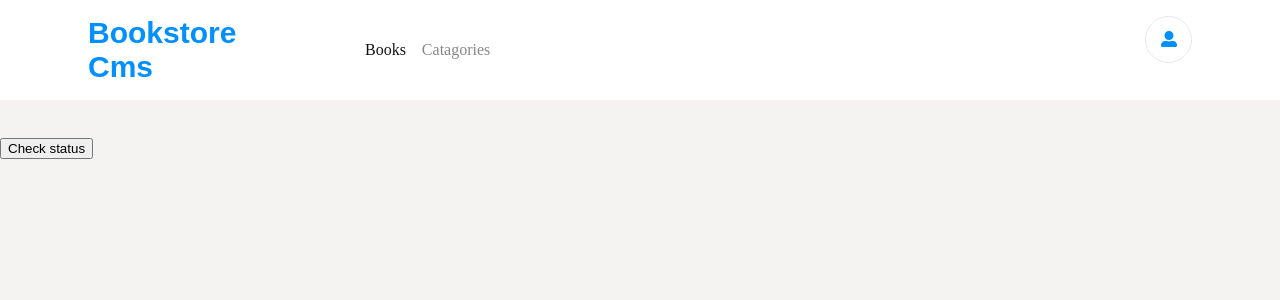
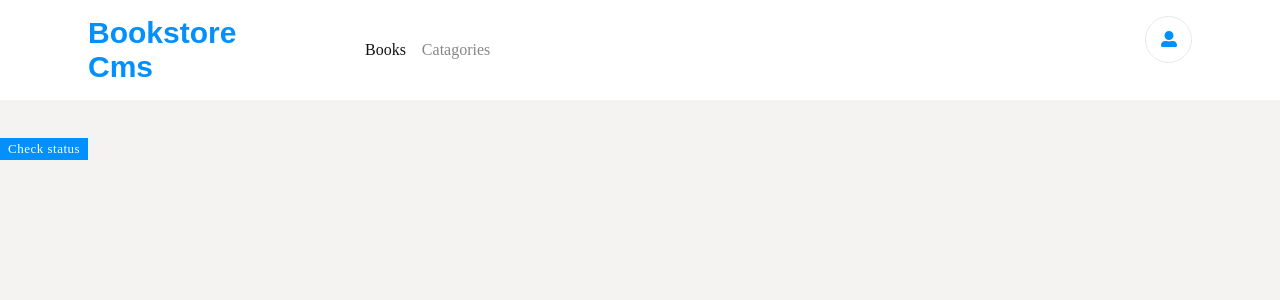
Before and after one commit to PowerLevel9000/book-store, a React (Create React App) app: page /catagories in a window 1280 px wide. Shown: the top 300 px of the page. Built offline with nearby package versions, Linux system fonts and the light colour scheme.

Commit message:
Form stylled

```diff
--- a/src/components/Books/Books.jsx
+++ b/src/components/Books/Books.jsx
@@ -10,10 +10,10 @@ const Books = () => {
   const {
     bookstore: { bookStore: books, booksLoading: loading },
   } = useSelector((store) => store);
-  console.log(books);
   const dispatch = useDispatch();
   useEffect(() => {
     dispatch(getBooks());
+    // eslint-disable-next-line
   }, []);
   const BookComponent = books.map(
     (book) => (
@@ -29,7 +29,9 @@ const Books = () => {
   return (
     <BooksWrapper>
       {loading ? (
-        <BallTriangle />
+        <div className="loader">
+          <BallTriangle />
+        </div>
       ) : (
         BookComponent
       )}
@@ -44,6 +46,11 @@ const BooksWrapper = styled.section`
   display: flex;
   flex-direction: column;
   margin: auto;
+
+  .loader {
+    display: grid;
+    place-items: center;
+  }
 `;
 
 export default Books;
--- a/src/components/Catagories.jsx
+++ b/src/components/Catagories.jsx
@@ -1,9 +1,19 @@
 import React from 'react';
+import { useDispatch, useSelector } from 'react-redux';
+import { checkStatus } from '../redux/categories/catagoriesSlice';
+import ButtonWrap from './Books/ButtonWrap';
 
-const Catagories = () => (
-  <button type="button" className="button status">
-    Check status
-  </button>
-);
+const Catagories = () => {
+  const dispatch = useDispatch();
+  const { category: { categories: cat } } = useSelector((store) => store);
+  return (
+    <div>
+      <h5>{cat}</h5>
+      <ButtonWrap onClick={() => dispatch(checkStatus())} type="button" className="button status">
+        Check status
+      </ButtonWrap>
+    </div>
+  );
+};
 
 export default Catagories;
```
